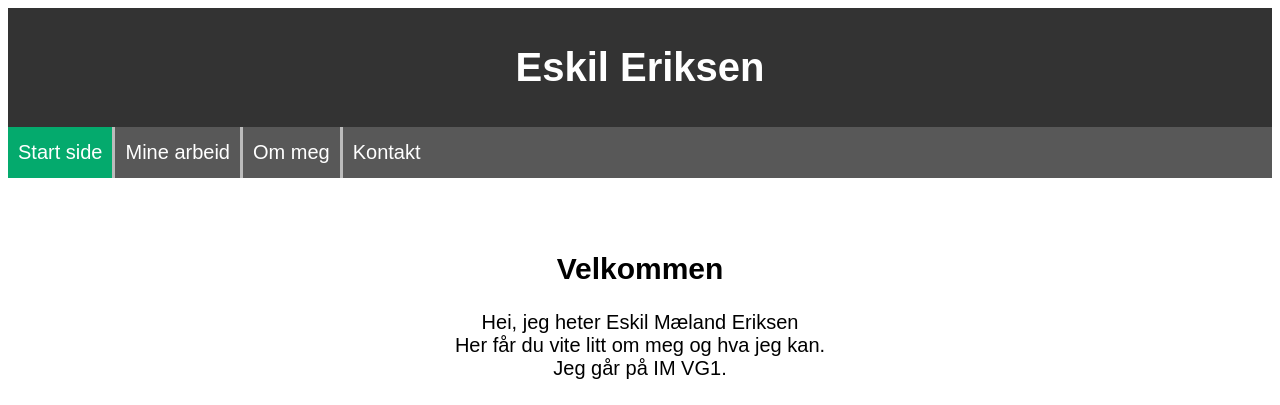
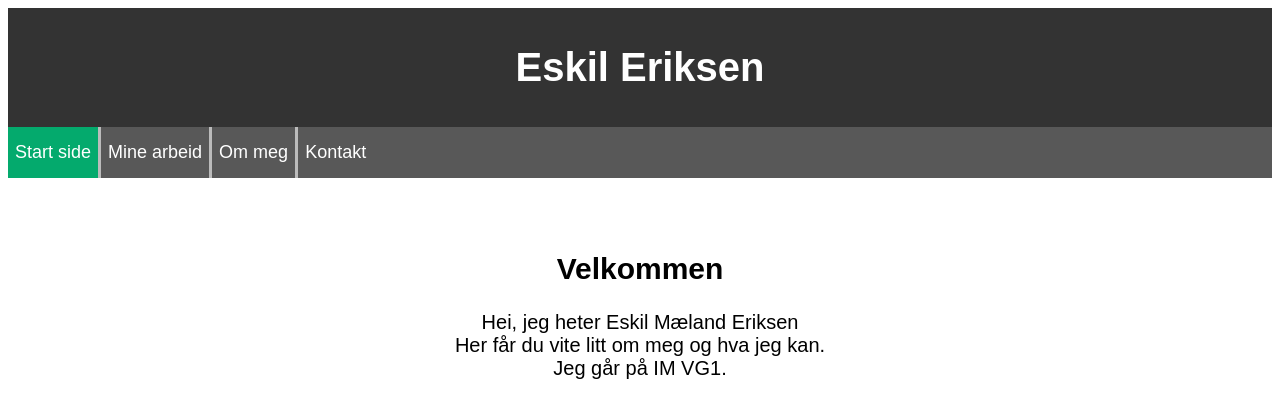
Before and after one commit to GamingChefDude/portfolio, a plain HTML site: page index.html in a window 1280 px wide. Shown: the top 405 px of the page. Drawn offline with Linux system fonts and the light colour scheme.

Commit message:
small change

```diff
--- a/css/Style.css
+++ b/css/Style.css
@@ -65,7 +65,8 @@ width: 100%;
     display: block;
     color: white;
     text-align: center;
-    padding: 14px 10px;
+    padding: 15px 7px;
+    font-size: 18px;
     text-decoration: none;
   }
 
```
